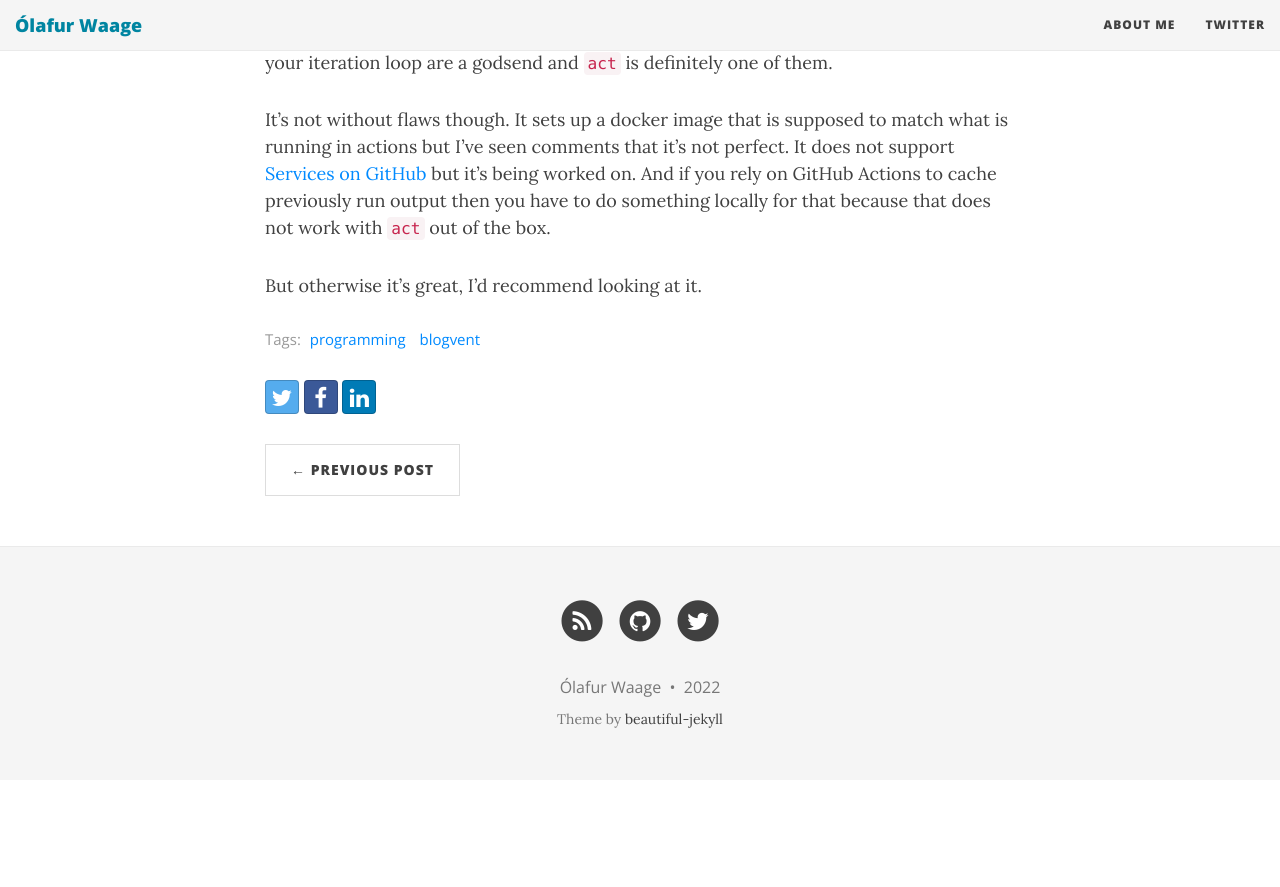
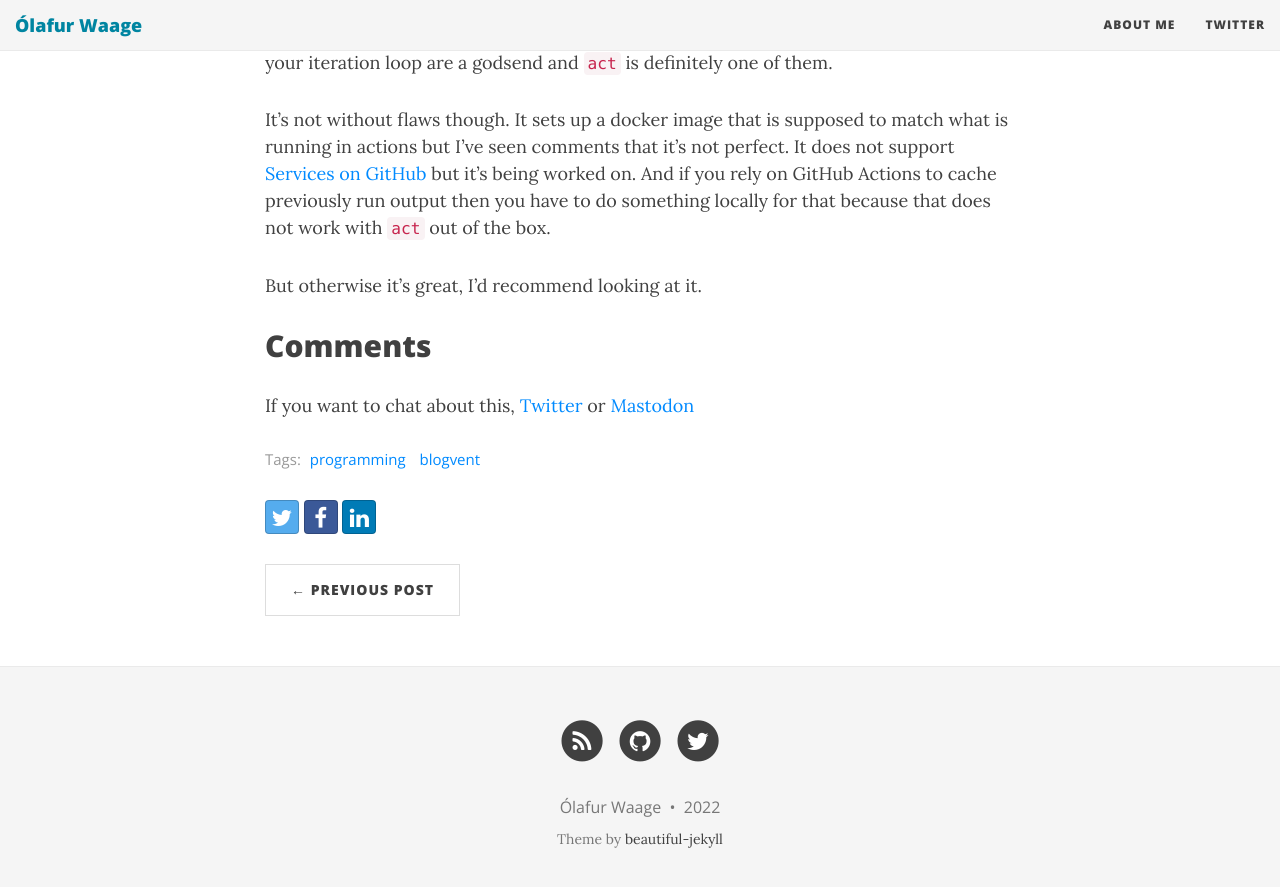
Before and after one commit to olafurw/olafurw.github.io, a Jekyll site: the page built from _posts/2022-12-12-tool-recommendations.md, in a window 1280 px wide and 900 px high, scrolled down 676 px. Shown: the top 887 px of the window. Built offline with Jekyll 4.4.1, drawn with Linux system fonts in a browser that asks for light colours; nearby versions of some CDN libraries; before the commit the page ends 1456 px from its top, so only the background shows below that.

Commit message:
tool rec comments

```diff
--- a/_posts/2022-12-12-tool-recommendations.md
+++ b/_posts/2022-12-12-tool-recommendations.md
@@ -20,3 +20,7 @@
 It's not without flaws though. It sets up a docker image that is supposed to match what is running in actions but I've seen comments that it's not perfect. It does not support [Services on GitHub](https://github.com/nektos/act/issues/173) but it's being worked on. And if you rely on GitHub Actions to cache previously run output then you have to do something locally for that because that does not work with `act` out of the box.
 
 But otherwise it's great, I'd recommend looking at it.
+
+## Comments
+
+If you want to chat about this, [Twitter](https://twitter.com/olafurw/status/1602362203033800727) or [Mastodon](https://mastodon.social/@olafurw/109501999097156735)
```
